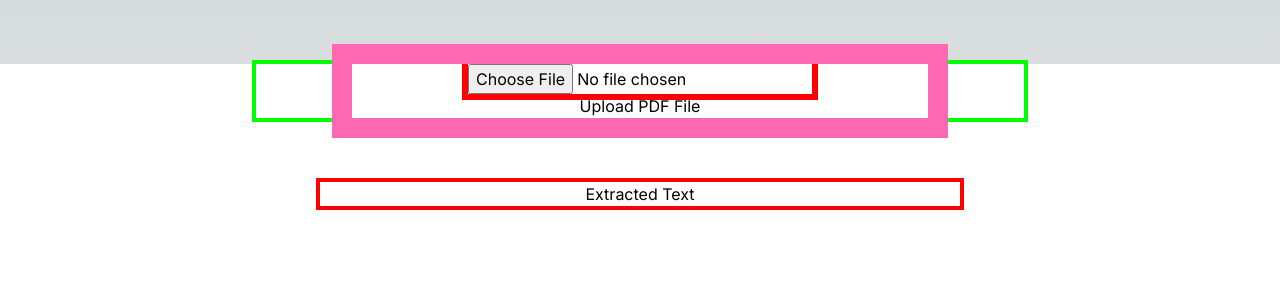
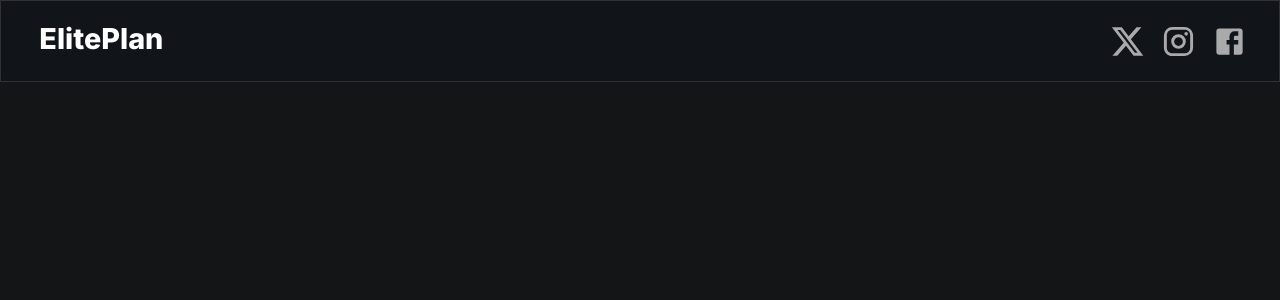
Before and after one commit to TheHolyRoller/gpt1, a Next.js app: page / in a window 1280 px wide. Shown: the top 300 px of the page. Built offline with nearby package versions, Linux system fonts and the light colour scheme.

Commit message:
Navbar made

```diff
--- /dev/null
+++ b/app/Components/Navbar.jsx
@@ -0,0 +1,67 @@
+
+
+import React from 'react';
+import XIcon from '@mui/icons-material/X';
+import InstagramIcon from '@mui/icons-material/Instagram';
+import FacebookIcon from '@mui/icons-material/Facebook';
+import '../Styles/Navbar.css';
+
+function Navbar() {
+  return (
+    <nav id='navMainContainer' >
+    <div id='navSubContainer'>
+
+    <div id='logoContainer'>
+
+    <div id='logo'>
+
+    ElitePlan
+
+    </div>
+
+
+    </div>
+
+    <div id='navbarListContainer'>
+
+    <ul id='navList' >
+    <li id='listItem'>
+
+        <XIcon fontSize='large' style={{color: 'none'}} />
+
+
+    </li>
+
+        <li id='listItem'>
+
+            <InstagramIcon  fontSize='large' />
+
+
+        </li>
+    <li id='listItem'>
+
+    <FacebookIcon  fontSize='large' />
+
+    </li>
+
+
+
+    </ul>
+
+
+
+    </div>
+
+
+
+
+    </div>
+
+
+
+
+    </nav>
+  )
+}
+
+export default Navbar
--- /dev/null
+++ b/app/Styles/Navbar.css
@@ -0,0 +1,83 @@
+
+            #navMainContainer{
+                position: absolute;
+                top: 0;
+                left: 0;
+                right: 0;
+                backdrop-filter: blur(4px) saturate(160%);
+                -webkit-backdrop-filter: blur(4px) saturate(160%);
+                background-color: rgba(17, 25, 40, 0.22);
+                border: 1px solid rgba(255, 255, 255, 0.125);
+
+            }
+
+            #navSubContainer{
+
+                position: relative;
+                min-height: 5rem;
+
+            }
+
+
+            #logoContainer{
+
+                position: absolute;
+                left: clamp(3%, 2% + 0.51rem, 5rem);
+
+                top:20%;
+                bottom: 50%;
+
+
+
+            }
+
+
+            #logo{
+
+                color: white;
+                font-size: clamp(1rem, 1rem + 1vw, 2.7rem);
+                font-weight: 800;
+
+
+
+
+            }
+
+
+
+            #navbarListContainer{
+
+
+
+
+            }
+
+
+
+            #navList{
+
+                display: flex;
+                position: absolute;
+                right: clamp(2%, 1.5% + 1vw, 6rem);
+                top: 50%;
+                bottom: 50%;
+                place-items: space-around;
+                align-items: center;
+
+
+
+
+
+
+            }
+
+
+            #listItem{
+
+
+                margin-left: 1rem;
+                color: #aaaaab;
+
+
+
+            }
--- a/app/globals.css
+++ b/app/globals.css
@@ -17,13 +17,18 @@
 }
 
 body {
-  color: rgb(var(--foreground-rgb));
-  background: linear-gradient(
-      to bottom,
-      transparent,
-      rgb(var(--background-end-rgb))
-    )
-    rgb(var(--background-start-rgb));
+
+  background-color: #141517;
+
+
+
+}
+
+#main{
+
+  background-color: #141517;
+
+
 }
 
 @layer utilities {
--- a/app/page.js
+++ b/app/page.js
@@ -2,12 +2,15 @@
 'use client';
 import Image from "next/image";
 import FileUpload from "./Components/FileUpload";
+import Nav from '../app/Components/Navbar';
+
 
 
 export default function Home() {
   return (
-    <main>
-    <FileUpload/>
+    <main id='main' >
+
+  <Nav/>
 
 
     </main>
--- a/package.json
+++ b/package.json
@@ -9,6 +9,11 @@
     "lint": "next lint"
   },
   "dependencies": {
+    "@emotion/react": "^11.11.4",
+    "@emotion/styled": "^11.11.5",
+    "@fontsource/roboto": "^5.0.13",
+    "@mui/icons-material": "^5.15.16",
+    "@mui/material": "^5.15.16",
     "axios": "^1.6.8",
     "next": "14.2.3",
     "react": "^18",
```
Also changed, not shown: 1 other file (tests, documents, lock files or other folders).
